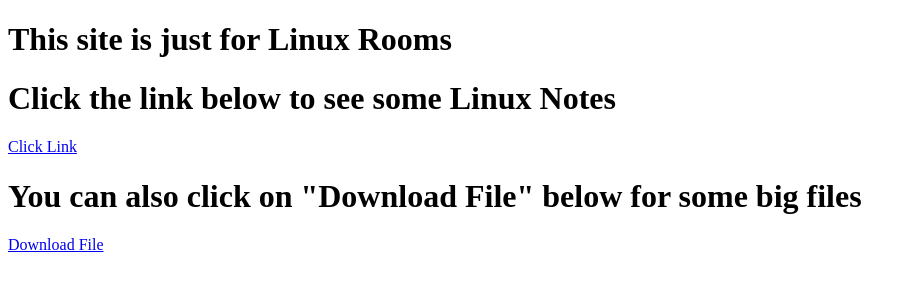
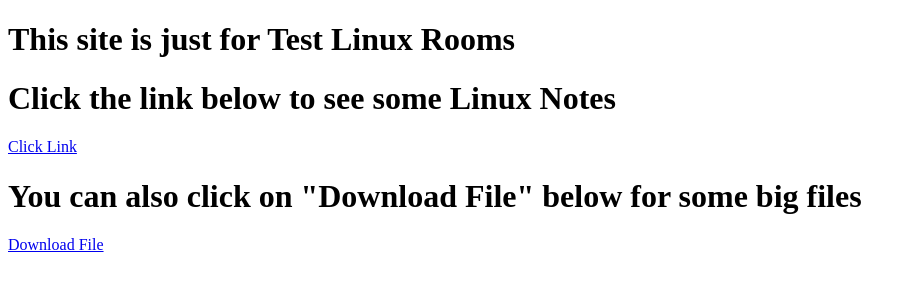
Before and after one commit to dejai0804/test-server-apache, a plain HTML site: page index.html in a window 1280 px wide. Shown: the whole page, without its empty margins (0-916 px from the left). Drawn offline with Linux system fonts and the light colour scheme.

Commit message:
Another nice i

```diff
--- a/index.html
+++ b/index.html
@@ -4,7 +4,7 @@
           <title> Linux Chats</title>
      </head>
      <body>
-         <h1> This site is just for Linux Rooms</h1>
+         <h1> This site is just for Test Linux Rooms</h1>
           <h1> Click the link below to see some Linux Notes</h1>
           <a href="assignment" target="assignment">Click Link</a>
           <h1> You can also click on "Download File" below for some big files</h1>
```
